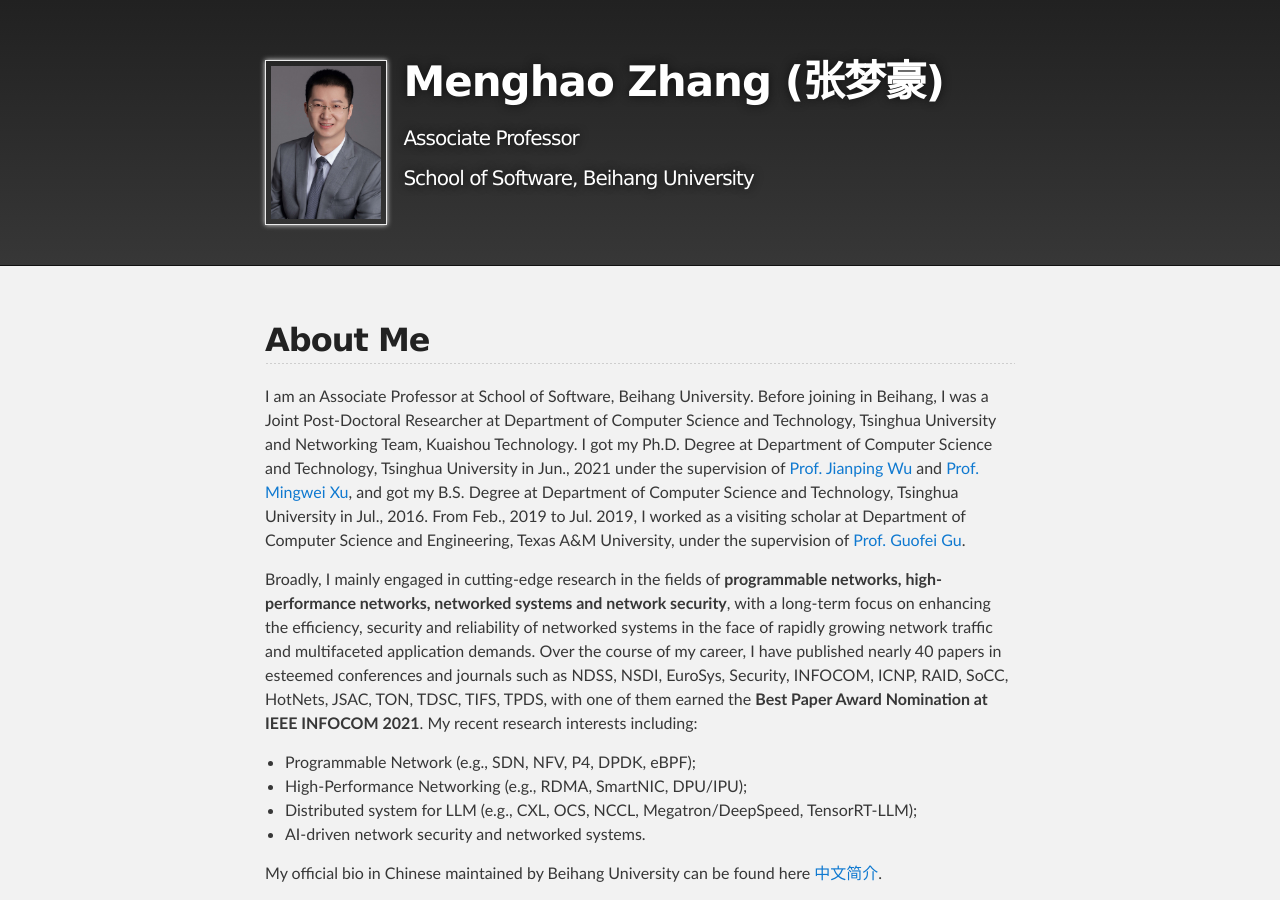
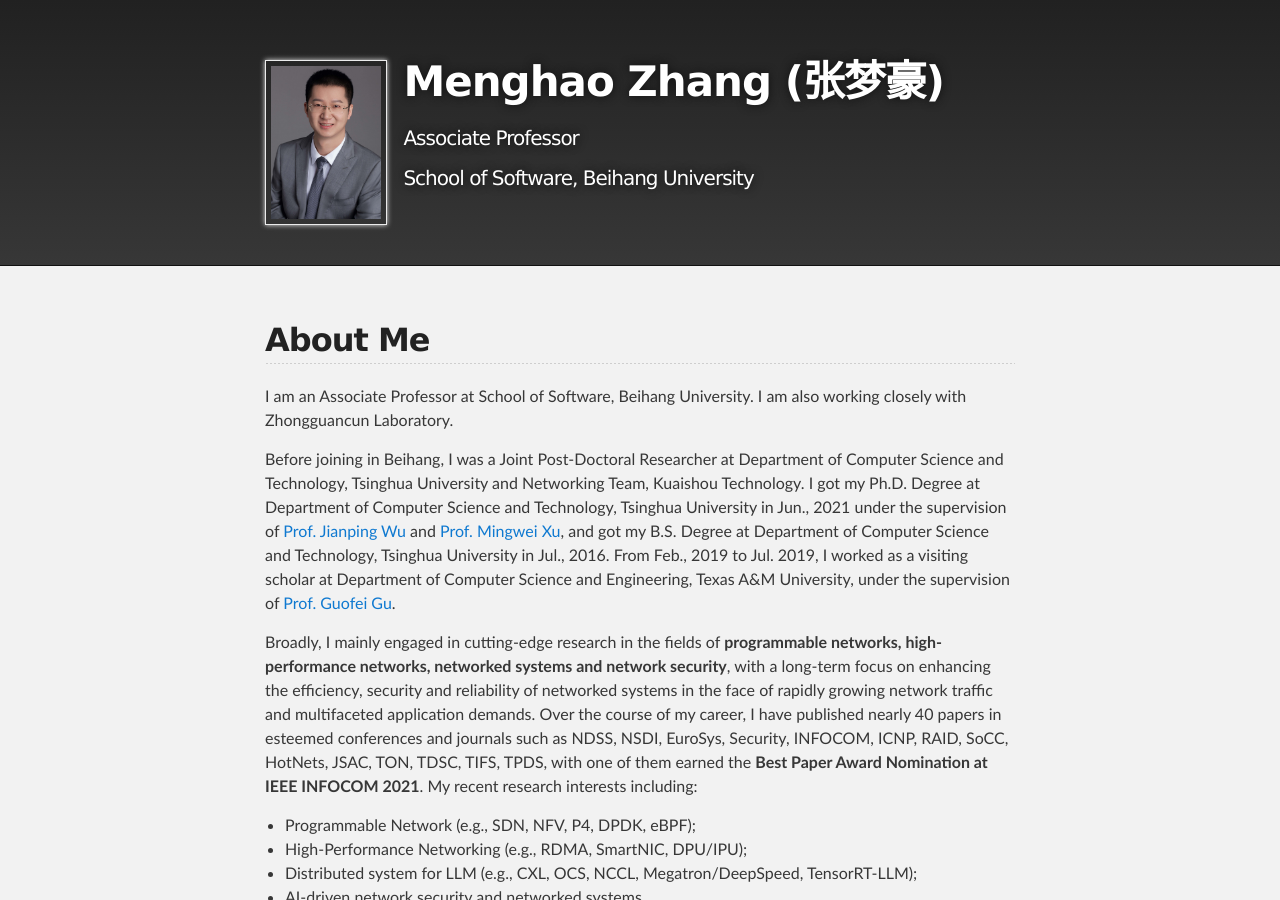
Before and after one commit to zhangmenghao/zhangmenghao.github.io, a Jekyll site: the page built from index.md, in a window 1280 px wide and 900 px high. Built offline with Jekyll 4.4.1, drawn with Linux system fonts in a browser that asks for light colours.

Commit message:
Update bio

```diff
--- a/index.md
+++ b/index.md
@@ -9,7 +9,8 @@ category: Tech
 ## About Me
 
 
-I am an Associate Professor at School of Software, Beihang University.
+I am an Associate Professor at School of Software, Beihang University. I am also working closely with Zhongguancun Laboratory.
+
 Before joining in Beihang, I was a Joint Post-Doctoral Researcher at Department of Computer Science and Technology, Tsinghua University and Networking Team, Kuaishou Technology.
 I got my Ph.D. Degree at Department of Computer Science and Technology, Tsinghua University in Jun., 2021 under the supervision of [Prof. Jianping Wu](https://www.tsinghua.edu.cn/info/1166/93896.htm) and [Prof. Mingwei Xu](https://scholar.google.com/citations?user=xL6zuCMAAAAJ&hl=zh-CN), and got my B.S. Degree at Department of Computer Science and Technology, Tsinghua University in Jul., 2016.
 From Feb., 2019 to Jul. 2019, I worked as a visiting scholar at Department of Computer Science and Engineering, Texas A&M University, under the supervision of [Prof. Guofei Gu](http://faculty.cs.tamu.edu/guofei/).
```
